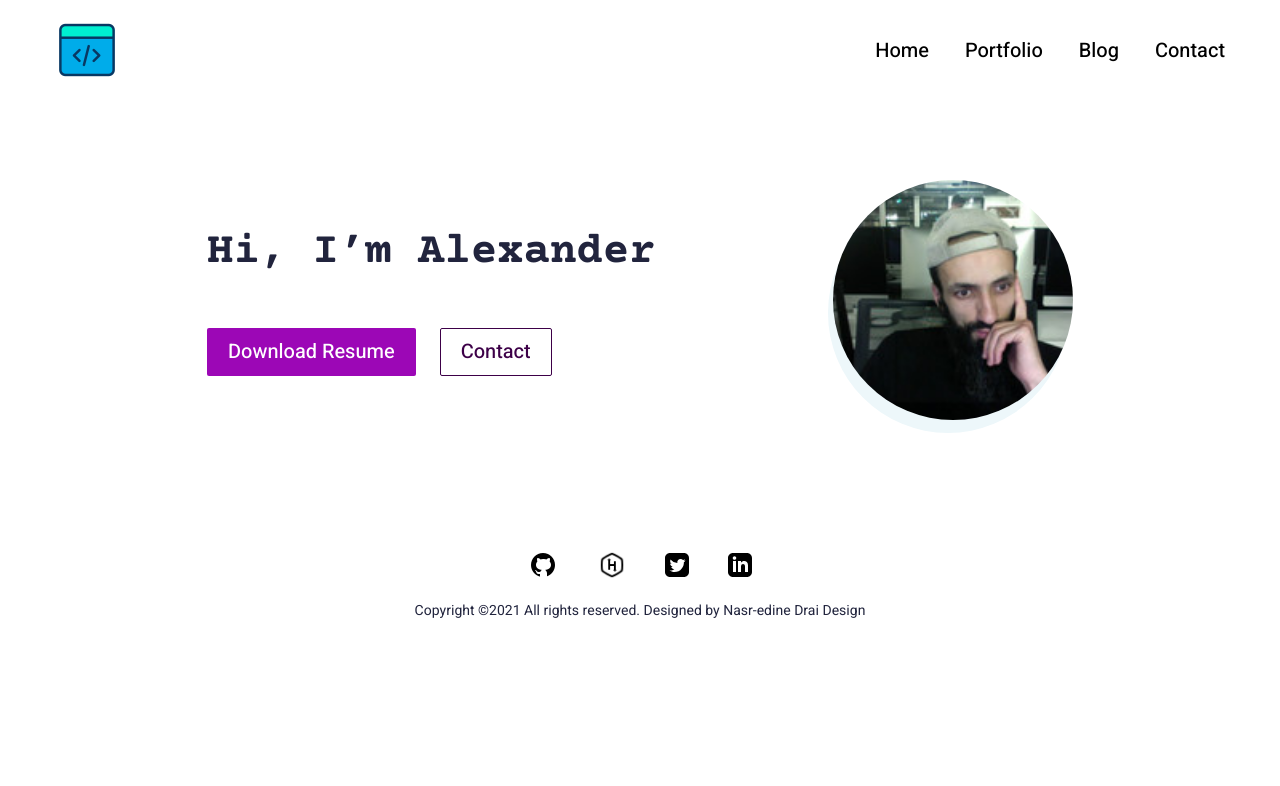
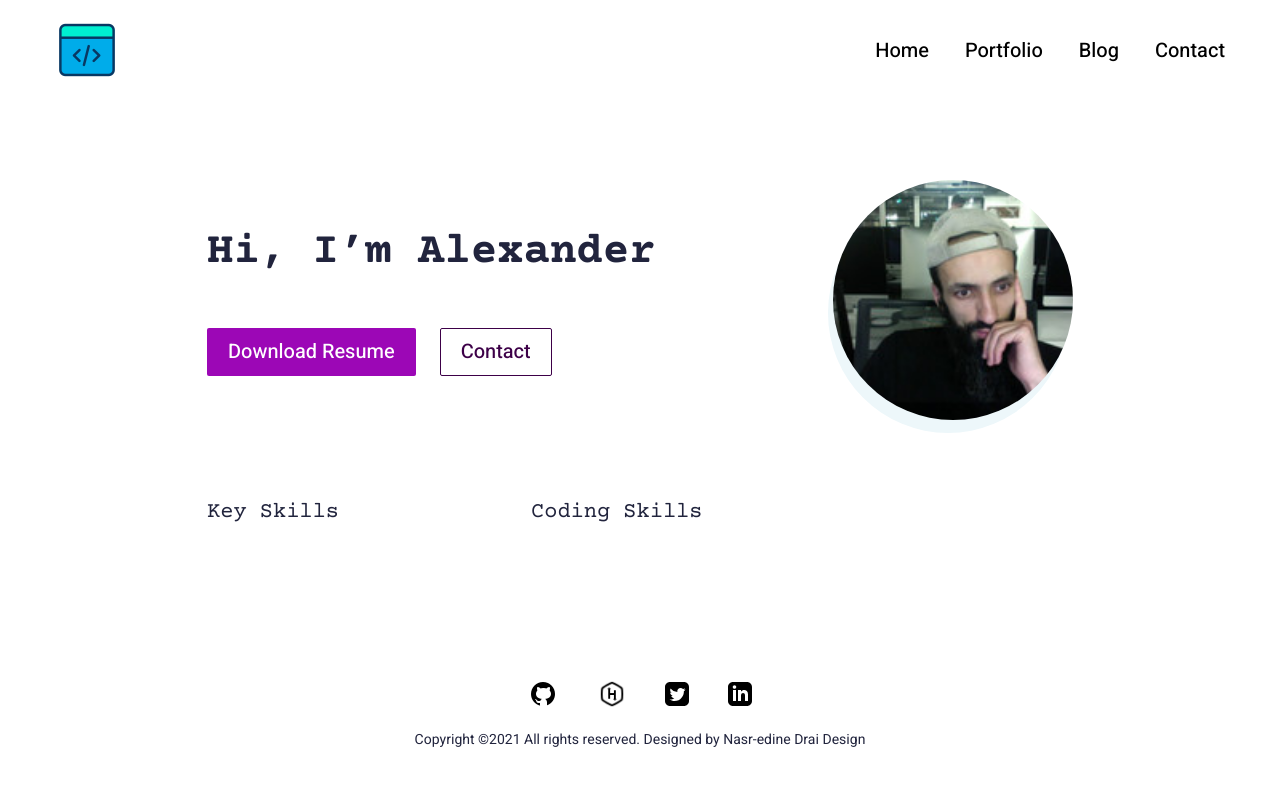
Before and after one commit to nasr-edine/resume_app, a Django app: page / in a window 1280 px wide. Shown: the top 786 px of the page. Run offline with Django 3.2, Linux system fonts and the light colour scheme; data comes from the database, SQL or seed files in the repository; some libraries are stand-ins or nearby versions.

Commit message:
skills section

```diff
--- a/profiles/templates/profiles/index.html
+++ b/profiles/templates/profiles/index.html
@@ -35,4 +35,56 @@
         </div>
     </div>
 </section>
+
+<section>
+    <div class="sectionSpace pt-0">
+        <div class="container">
+            <div class="row">
+                <div class="col-md-auto">
+                    <div class="keySkillCol">
+                        <h4 class="smTitle pb-3">Key Skills</h4>
+                        {% for sk in me.skills.all %}
+                        {% if sk.is_key_skill %}
+                        <div class="keySkillCard">
+                            {% if sk.image %}
+                            <div class="ksIconCol">
+                                <img src="{{sk.image.url}}" alt="...">
+                            </div>
+                            {% endif %}
+                            <span class="ksText">{{sk.name}}</span>
+                        </div>
+                        {% endif %}
+                        {% endfor %}
+                    </div>
+                </div>
+                <div class="col-md">
+                    <h4 class="smTitle pb-3">Coding Skills</h4>
+                    <div class="progressCol">
+                        <div class="progressCard">
+                            {% for sk in me.skills.all %}
+                            {% if not sk.is_key_skill %}
+                            <div class="progressCol">
+                                <span class="progressLbl">{{sk.name}}</span>
+                                <div class="row g-2 align-items-center">
+                                    <div class="col">
+                                        <div class="progress progressStyle">
+                                            <div class="progress-bar" role="progressbar" style="width: {{sk.score}}%"
+                                                aria-valuenow="{{sk.score}}" aria-valuemin="0" aria-valuemax="100">
+                                            </div>
+                                        </div>
+                                    </div>
+                                    <div class="col-auto">
+                                        <span class="pLbl">{{sk.score}}%</span>
+                                    </div>
+                                </div>
+                            </div>
+                            {% endif %}
+                            {% endfor %}
+                        </div>
+                    </div>
+                </div>
+            </div>
+        </div>
+    </div>
+</section>
 {% endblock content %}
```
